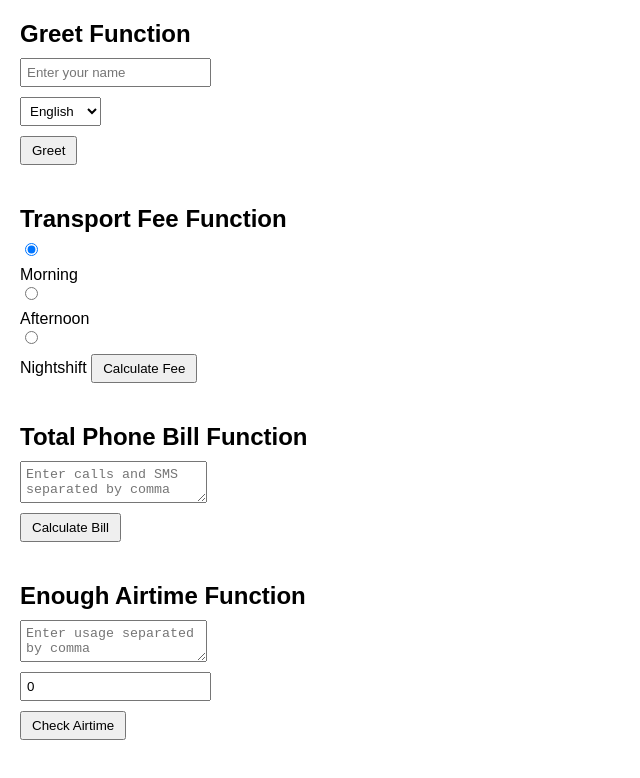
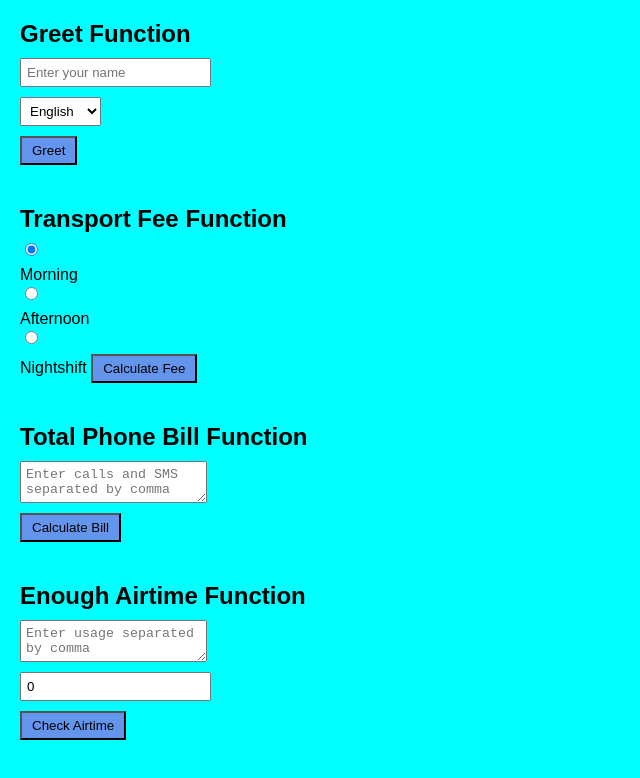
Before and after one commit to Kat720711/alpinejs-bootcamp-widgets, a plain HTML site: page index.html in a window 1280 px wide. Shown: the whole page, without its empty margins (0-640 px from the left). Drawn offline with nearby package versions, Linux system fonts and the light colour scheme.

Commit message:
gh-pages

```diff
--- a/styles.css
+++ b/styles.css
@@ -1,6 +1,7 @@
 body {
     font-family: Arial, sans-serif;
     margin: 20px;
+    background-color: aqua;
 }
 
 .widget {
@@ -20,6 +21,7 @@ body {
 .widget button {
     margin-bottom: 10px;
     padding: 5px 10px;
+    background-color: cornflowerblue;
 }
 
 .widget p {
```
